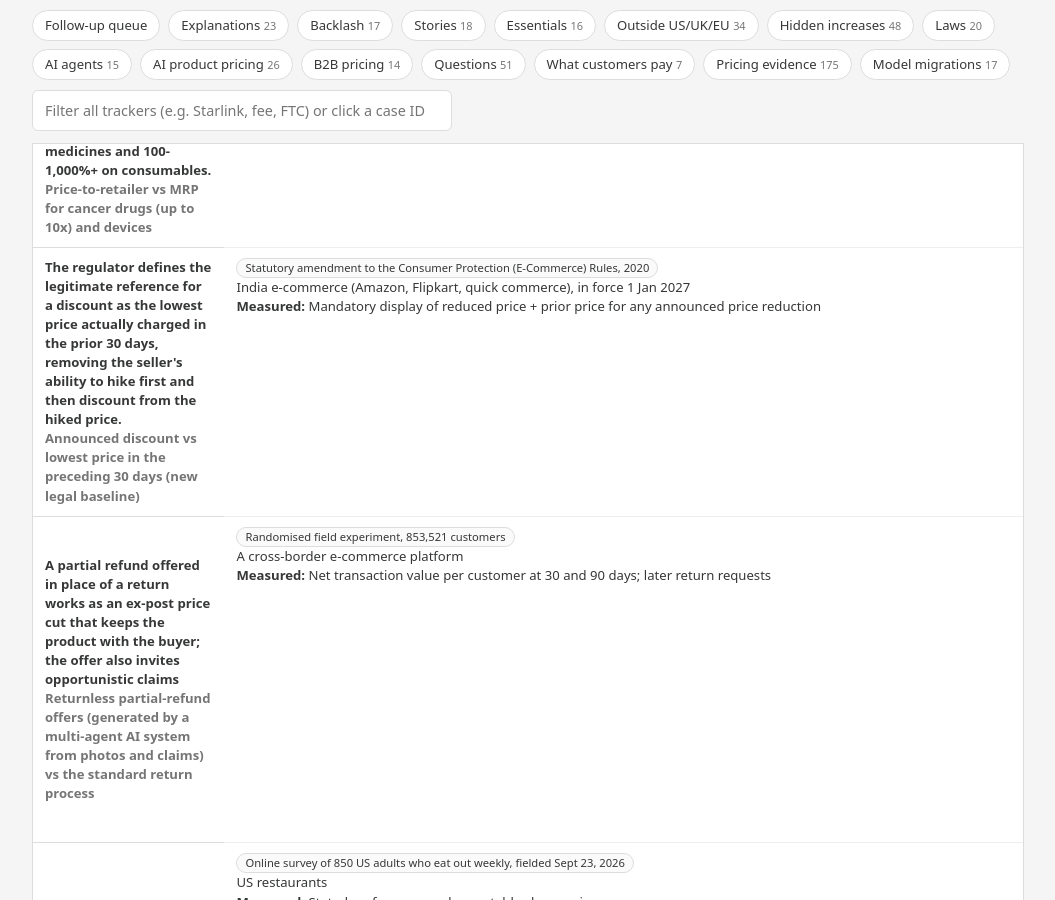
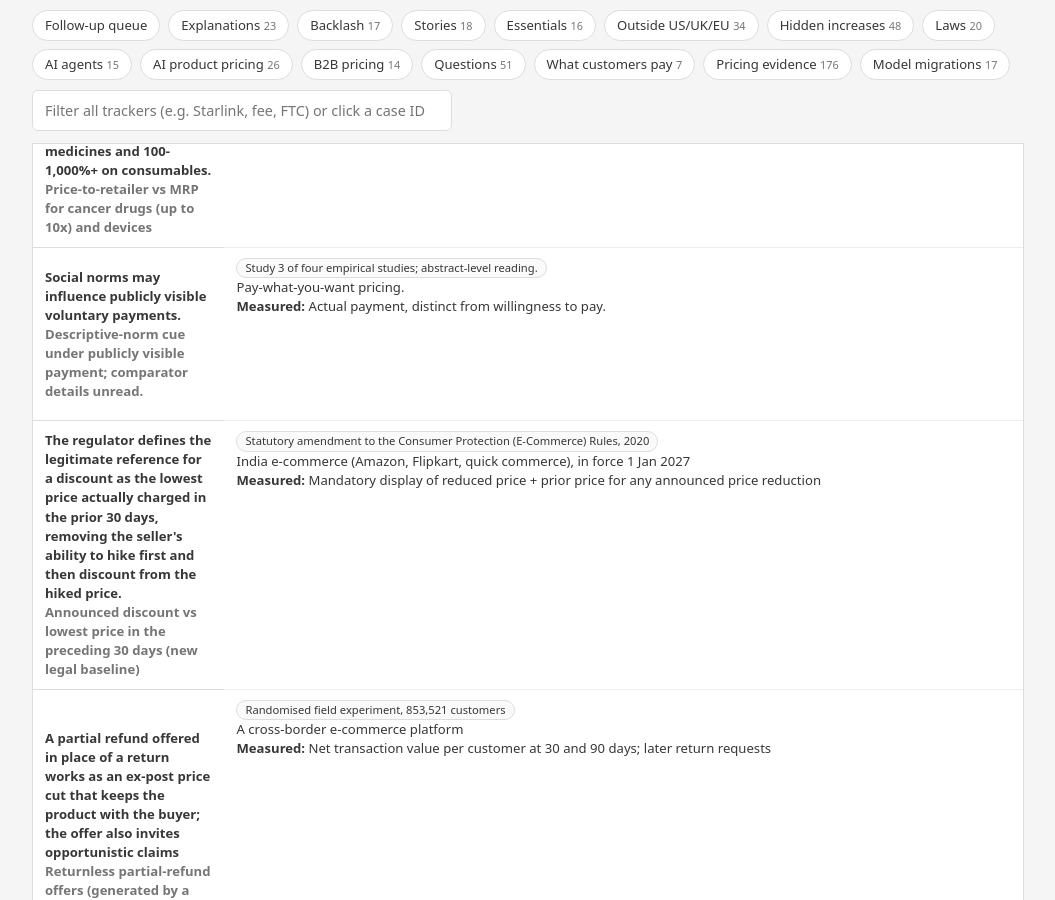
Before and after one commit to UtpalDholakia/pricing-briefings, a Jekyll site: the page built from trackers.html, in a window 1280 px wide and 900 px high, scrolled down 65122 px. Shown: the whole window, without its empty margins (112-1167 px from the left). Built offline with Jekyll 4.4.1, drawn with Linux system fonts in a browser that asks for light colours.

Commit message:
Add voluntary-payment evidence for 2026-11-26

```diff
--- a/_data/trackers/pricing_evidence.yml
+++ b/_data/trackers/pricing_evidence.yml
@@ -1,4 +1,19 @@
 # One row per comparison. Keep null results and identify the outcome actually measured.
+- id: "bihari-public-payment-norms-2026"
+  date: "2026-09-11"
+  mechanism: "Social norms may influence publicly visible voluntary payments."
+  mechanism_codes: [social-norms]
+  comparison: "Descriptive-norm cue under publicly visible payment; comparator details unread."
+  design: "Study 3 of four empirical studies; abstract-level reading."
+  setting: "Pay-what-you-want pricing."
+  outcome: "Actual payment, distinct from willingness to pay."
+  result_kind: "Positive in this setting"
+  result: "Authors report increased actual payments when payments were publicly visible; magnitude unavailable."
+  boundary: "Sample, assignment, comparator, visibility manipulation and uncertainty not checked. Do not infer a public-versus-private treatment effect."
+  source: "https://doi.org/10.1108/MIP-12-2025-0939"
+  verification_note: "Read publisher abstract and metadata. No full-methods access used."
+  digest: "2026-11-26"
+  agent: "chatgpt"
 - id: kim-ad-funded-discount-legitimacy-2026
   date: '2026-10-16'
   mechanism: 'Explaining a discount as advertising revenue returned to shoppers (a fair exchange) raises its perceived legitimacy, which raises purchase intention; inferences of manipulative intent matter more in some contexts'
```
